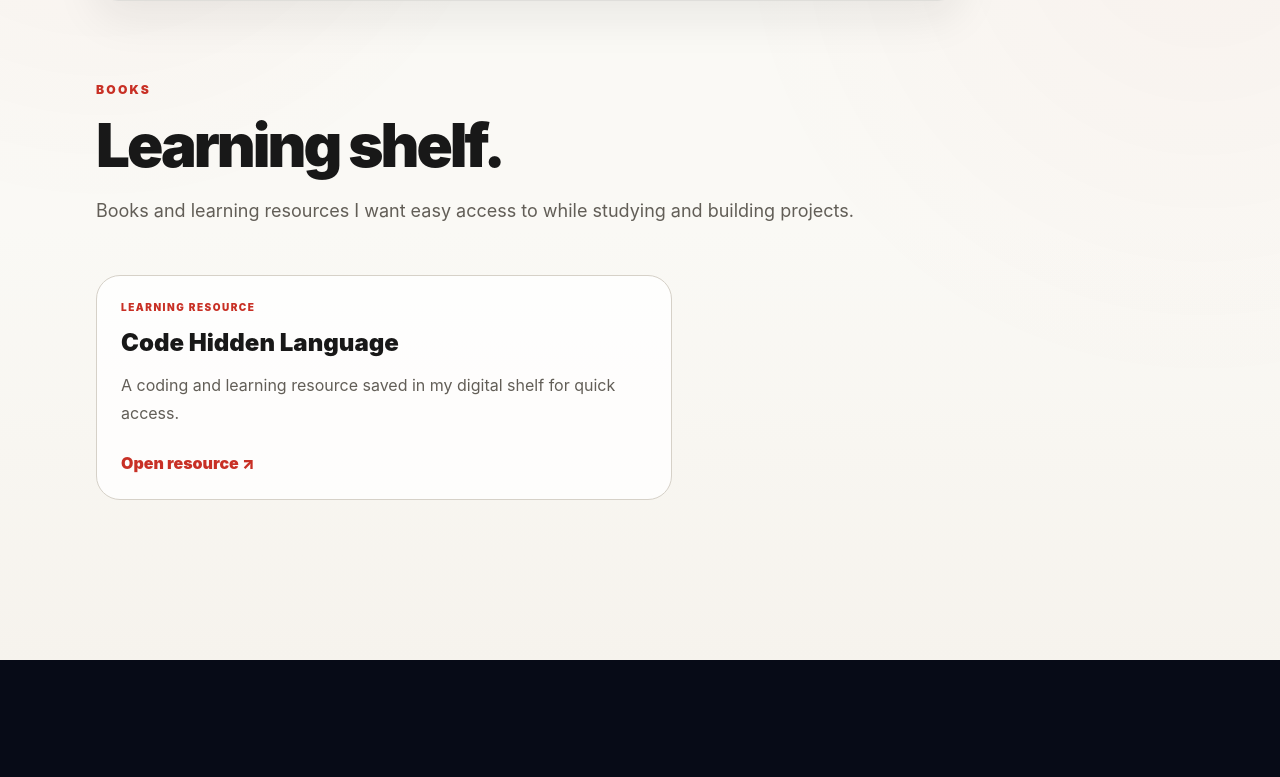
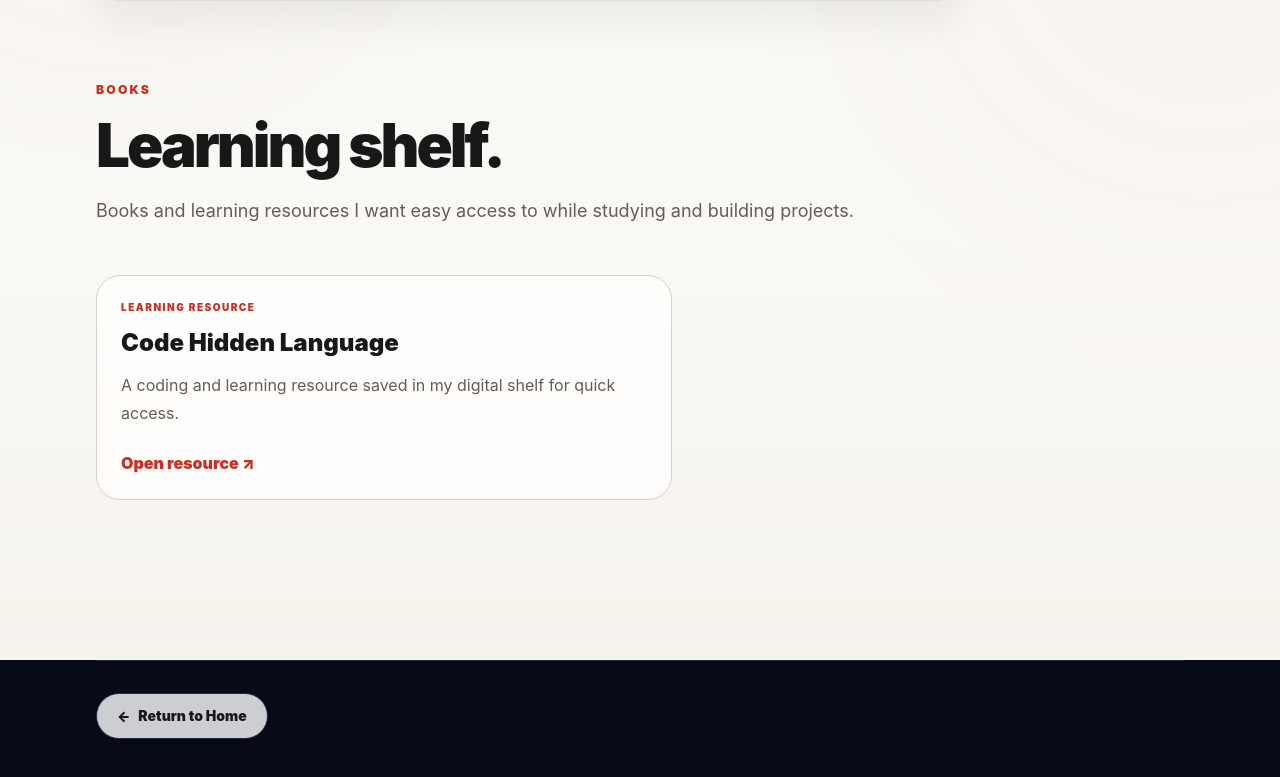
Before and after one commit to arunyadav-214/learning-website, a Next.js app: page /books in a window 1280 px wide. Shown: the part 295-1072 px from the top of the page. Before the commit the page ends 955 px from the top, so only its background shows below. Built offline with nearby package versions, Linux system fonts and the light colour scheme.

Commit message:
Show return home link on every non-home page

```diff
--- a/app/layout.tsx
+++ b/app/layout.tsx
@@ -1,6 +1,7 @@
 import type { Metadata } from "next";
 import "./globals.css";
 import "./premium-theme.css";
+import ReturnHome from "./ReturnHome";
 
 export const metadata: Metadata = {
   title: "Arun Learning Hub | Learn. Build. Grow.",
@@ -19,7 +20,10 @@ export default function RootLayout({
 }>) {
   return (
     <html lang="en">
-      <body>{children}</body>
+      <body>
+        {children}
+        <ReturnHome />
+      </body>
     </html>
   );
 }
```
